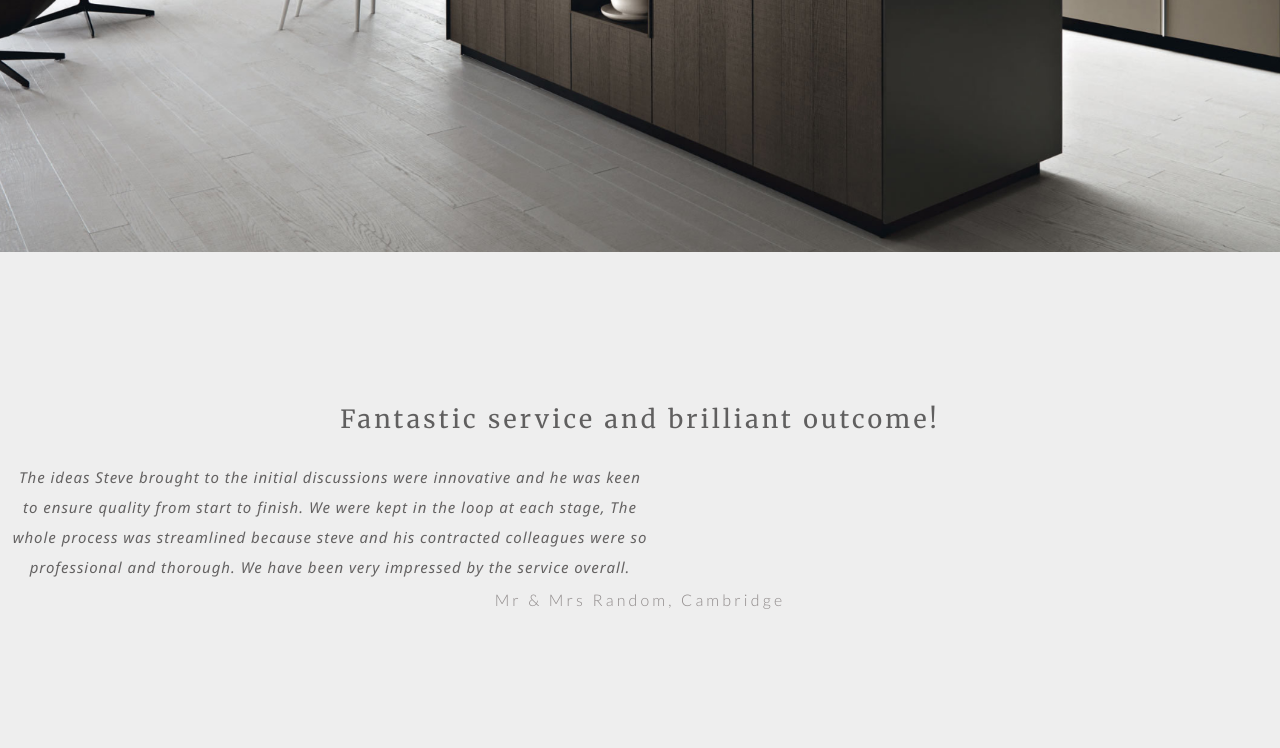
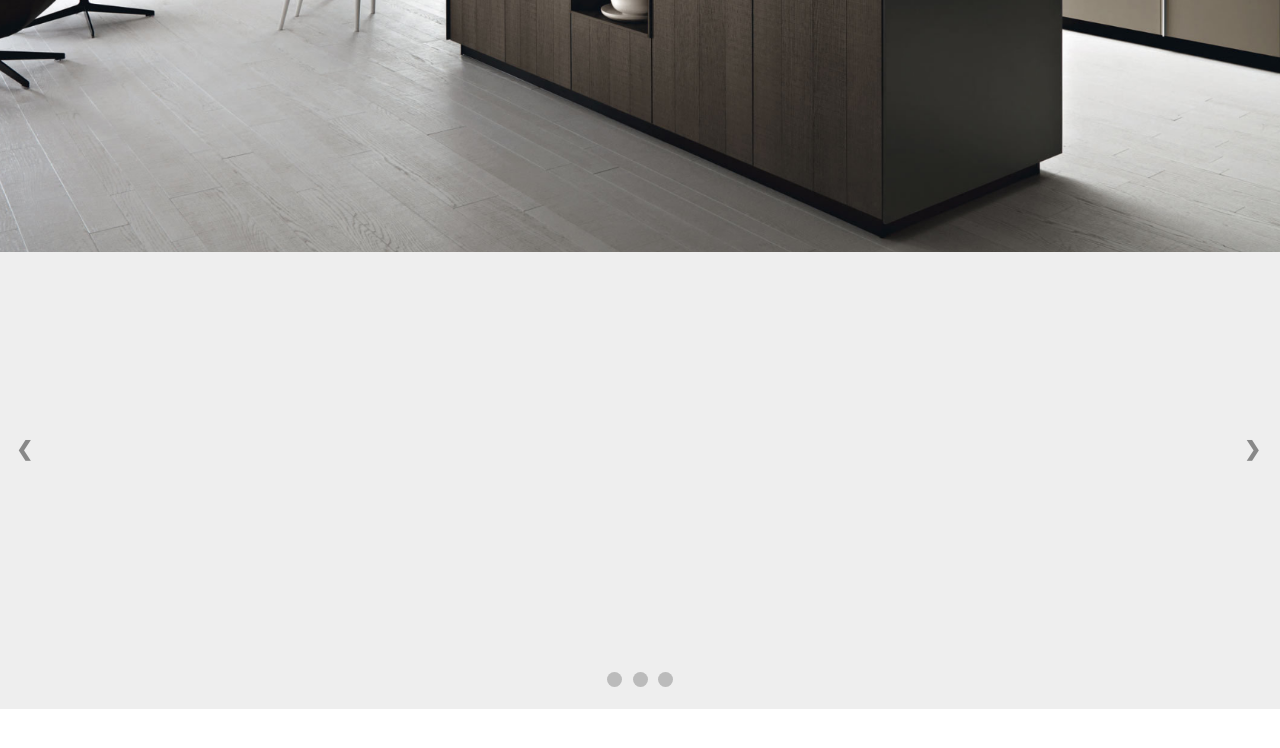
Before and after one commit to Nspringham/SSKitchens, a plain HTML site: page index.html in a window 1280 px wide. Shown: the part 1648-2396 px from the top of the page. After the commit the page ends 2357 px from the top, so only its background shows below. Drawn offline with Linux system fonts and the light colour scheme.

Commit message:
added styling for slideshow

```diff
--- a/index.html
+++ b/index.html
@@ -42,12 +42,31 @@
         </div>
     </div>
     <!-- QUOTES SLIDESHOW -->
-    <div class="banner">
+    <div class="slideshow-container">
         <div class="slides">
-            <h2 class="banner-header">Fantastic service and brilliant outcome!</h2>
-            <p class="banner-text-italic people">The ideas Steve brought to the initial discussions were innovative and he was keen to ensure quality from start to finish. We were kept in the loop at each stage, The whole process was streamlined because steve and his contracted colleagues were so professional and thorough. We have been very impressed by the service overall.</p>
+            <h2 class="quote-header">Fantastic service and brilliant outcome!</h2>
+            <p class="slideshow-text people">The ideas Steve brought to the initial discussions were innovative and he was keen to ensure quality from start to finish. We were kept in the loop at each stage, The whole process was streamlined because steve and his contracted colleagues were so professional and thorough. We have been very impressed by the service overall.</p>
             <P class="pre-header people">Mr & Mrs Random, Cambridge</P>
         </div>
+        <div class="slides">
+            <h2 class="quote-header">Fantastic service and brilliant outcome!</h2>
+            <p class="slideshow-text people">The ideas Steve brought to the initial discussions were innovative and he was keen to ensure quality from start to finish. We were kept in the loop at each stage, The whole process was streamlined because steve and his contracted colleagues were so professional and thorough. We have been very impressed by the service overall.</p>
+            <P class="pre-header people">Mr & Mrs Random, Cambridge</P>
+        </div>
+        <div class="slides">
+            <h2 class="quote-header">Fantastic service and brilliant outcome!</h2>
+            <p class="slideshow-text people">The ideas Steve brought to the initial discussions were innovative and he was keen to ensure quality from start to finish. We were kept in the loop at each stage, The whole process was streamlined because steve and his contracted colleagues were so professional and thorough. We have been very impressed by the service overall.</p>
+            <P class="pre-header people">Mr & Mrs Random, Cambridge</P>
+        </div>
+
+        <a class="prev" onclick="plusSlides(-1)">&#10094;</a>
+        <a class="next" onclick="plusSlides(1)">&#10095;</a>
+
+    </div>
+    <div class="dot-container">
+        <span class="dot" onclick="currentSlide(1)"></span>
+        <span class="dot" onclick="currentSlide(2)"></span>
+        <span class="dot" onclick="currentSlide(3)"></span>
     </div>
 </body>
 </html>
--- a/styles.css
+++ b/styles.css
@@ -121,7 +121,6 @@ a {
   color: #605F5F;
   font-size: 25px;
   padding: 20px;
-
 }
 .banner-text{
   width: 50%;
@@ -195,10 +194,92 @@ a {
   padding: 20px;
   line-height: 20px;
 }
-/* QUOTES BANNER */
+
+/* QUOTES SLIDESHOW */
+
+.slideshow-container {
+  position: relative;
+  height: 400px;
+  background: #EEEEEE;
+}
+.quote-header {
+  font-family: 'Merriweather';
+  color: #605F5F;
+  font-size: 25px;
+  padding: 10px;
+}
 .people {
   margin: 10px;
+  padding: 10px;
 }
+.slideshow-text{
+  font-family: 'Noto Sans';
+  font-style: italic;
+  font-size: 15px;
+  line-height: 30px;
+  letter-spacing: .06rem;
+  color: #646262
+}
+.slides {
+  display: none;
+  text-align: center;
+}
+.prev, .next {
+  cursor: pointer;
+  position: absolute;
+  top: 50%;
+  width: auto;
+  margin-top: -30px;
+  padding: 16px;
+  color: #888;
+  font-weight: bold;
+  font-size: 20px;
+  border-radius: 0 3px 3px 0;
+  user-select: none;
+}
+.next {
+  position: absolute;
+  right: 0;
+  border-radius: 3px 0 0 3px;
+}
+.prev:hover, .next:hover {
+  background-color: rgba(0,0,0,0.8);
+  color: white;
+}
+/* The dot/bullet/indicator container */
+.dot-container {
+  text-align: center;
+  padding: 20px;
+  background: #EEE;
+}
+/* The dots/bullets/indicators */
+.dot {
+  cursor: pointer;
+  height: 15px;
+  width: 15px;
+  margin: 0 2px;
+  background-color: #bbb;
+  border-radius: 50%;
+  display: inline-block;
+  transition: background-color 0.6s ease;
+}
+/* Add a background color to the active dot/circle */
+.active, .dot:hover {
+  background-color: #717171;
+}
+
+
+
+
+
+
+
+
+
+
+
+
+
 
 /* ----------- iPhone 5, 5S, 5C and 5SE ----------- */
 
```
